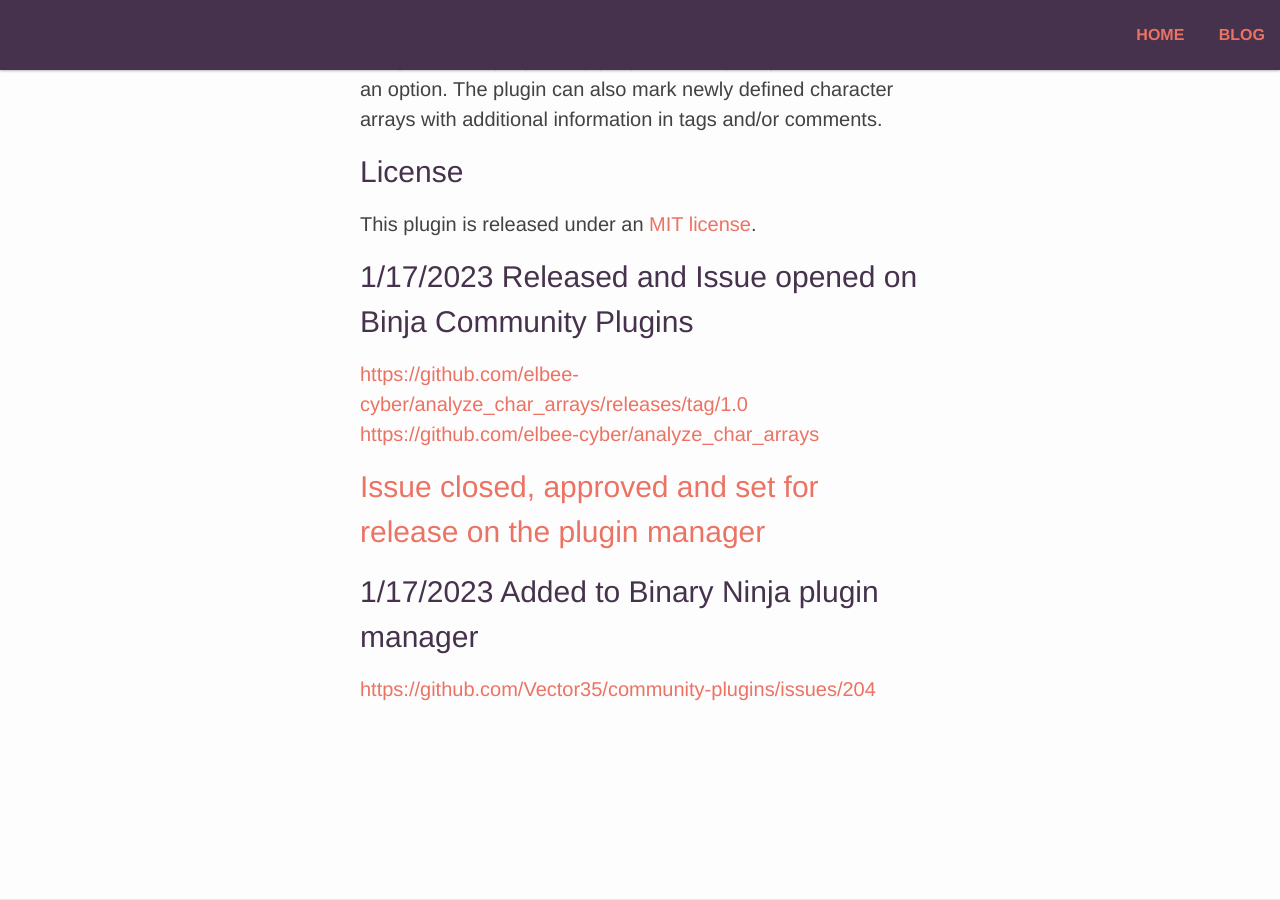
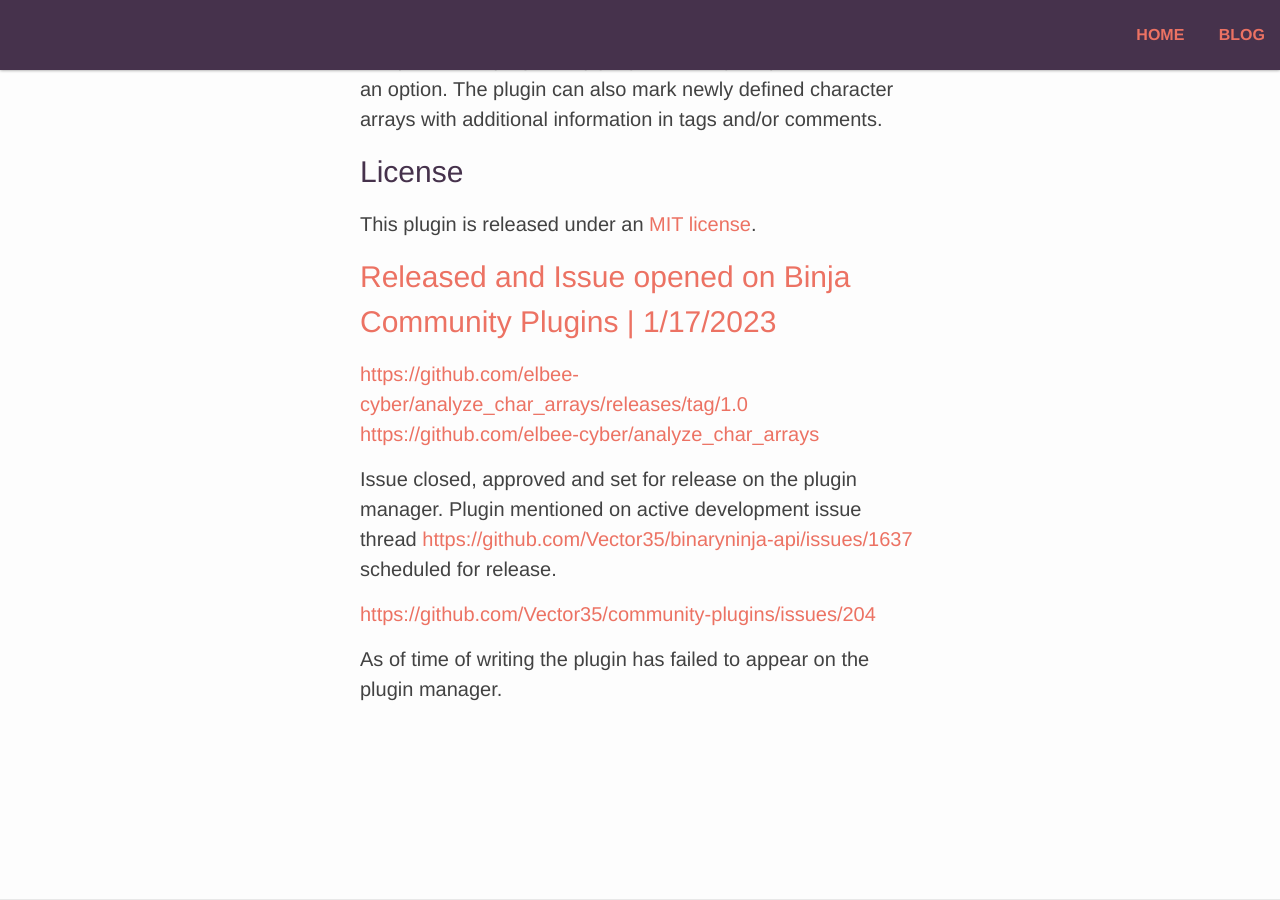
Before and after one commit to elbee-cyber/old.elbee-cyber.github.io, a Jekyll site: the page built from _posts/2023-1-17-chararr-definer-release.md, in a window 1280 px wide and 900 px high, scrolled down 992 px. Built offline with Jekyll 4.4.1, drawn with Linux system fonts in a browser that asks for light colours; some of the changed text lies outside the part shown.

Commit message:
Update 2023-1-17-chararr-definer-release.md

```diff
--- a/_posts/2023-1-17-chararr-definer-release.md
+++ b/_posts/2023-1-17-chararr-definer-release.md
@@ -26,12 +26,13 @@ To operate the plugin simply right click in your pane and select an option. The
 This plugin is released under an [MIT license](https://github.com/elbee-cyber/analyze_char_arrays/blob/main/LICENSE).
 
 <a name="accepted"></a>
-## 1/17/2023 Released and Issue opened on Binja Community Plugins
+# Released and Issue opened on Binja Community Plugins | 1/17/2023
 
 <a href="https://github.com/elbee-cyber/analyze_char_arrays/releases/tag/1.0">https://github.com/elbee-cyber/analyze_char_arrays/releases/tag/1.0</a>
 <a href="https://github.com/elbee-cyber/analyze_char_arrays">https://github.com/elbee-cyber/analyze_char_arrays</a>
 
-# Issue closed, approved and set for release on the plugin manager
-## 1/17/2023 Added to Binary Ninja plugin manager
+Issue closed, approved and set for release on the plugin manager. Plugin mentioned on active development issue thread <a href="https://github.com/Vector35/binaryninja-api/issues/1637">https://github.com/Vector35/binaryninja-api/issues/1637</a> scheduled for release.
 
 <a href="https://github.com/Vector35/community-plugins/issues/204">https://github.com/Vector35/community-plugins/issues/204</a>
+
+As of time of writing the plugin has failed to appear on the plugin manager.
```
Also changed, not shown: other parts of _posts/2023-1-17-chararr-definer-release.md (+1 -1 lines).
